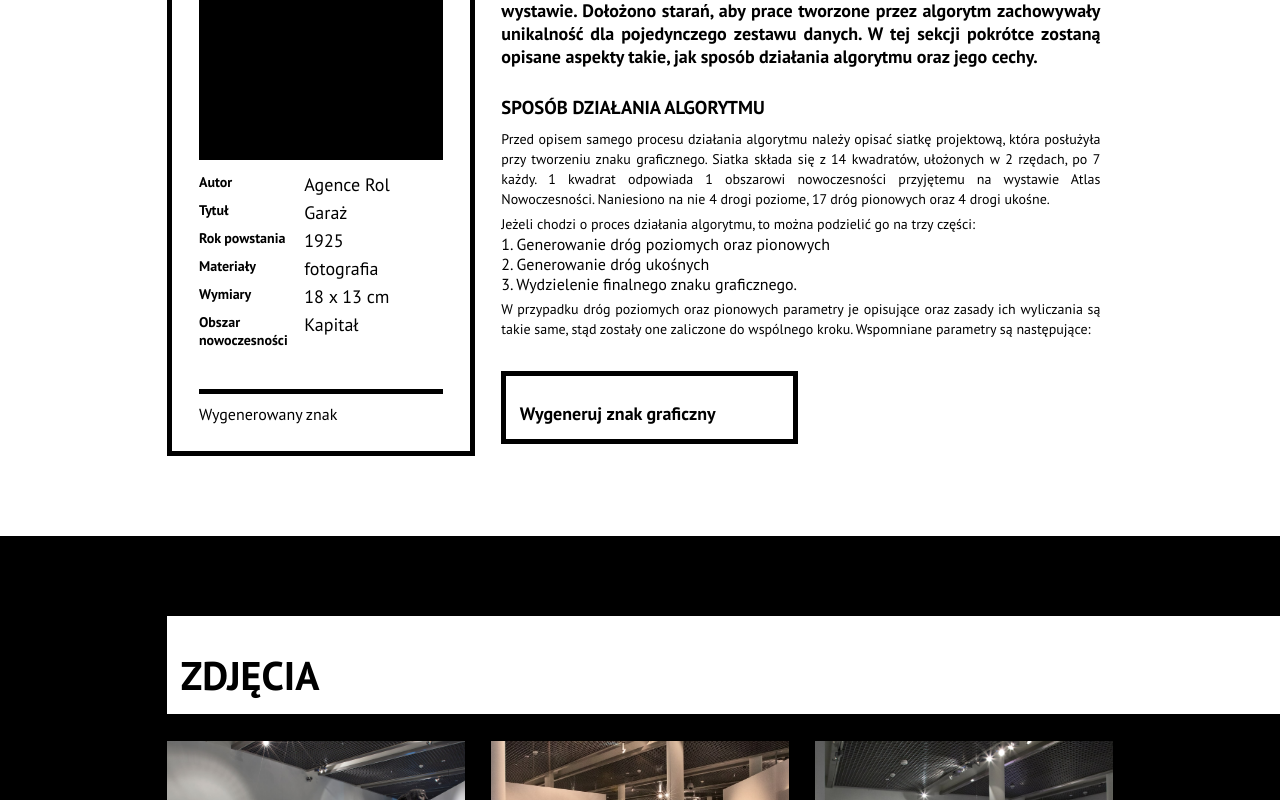
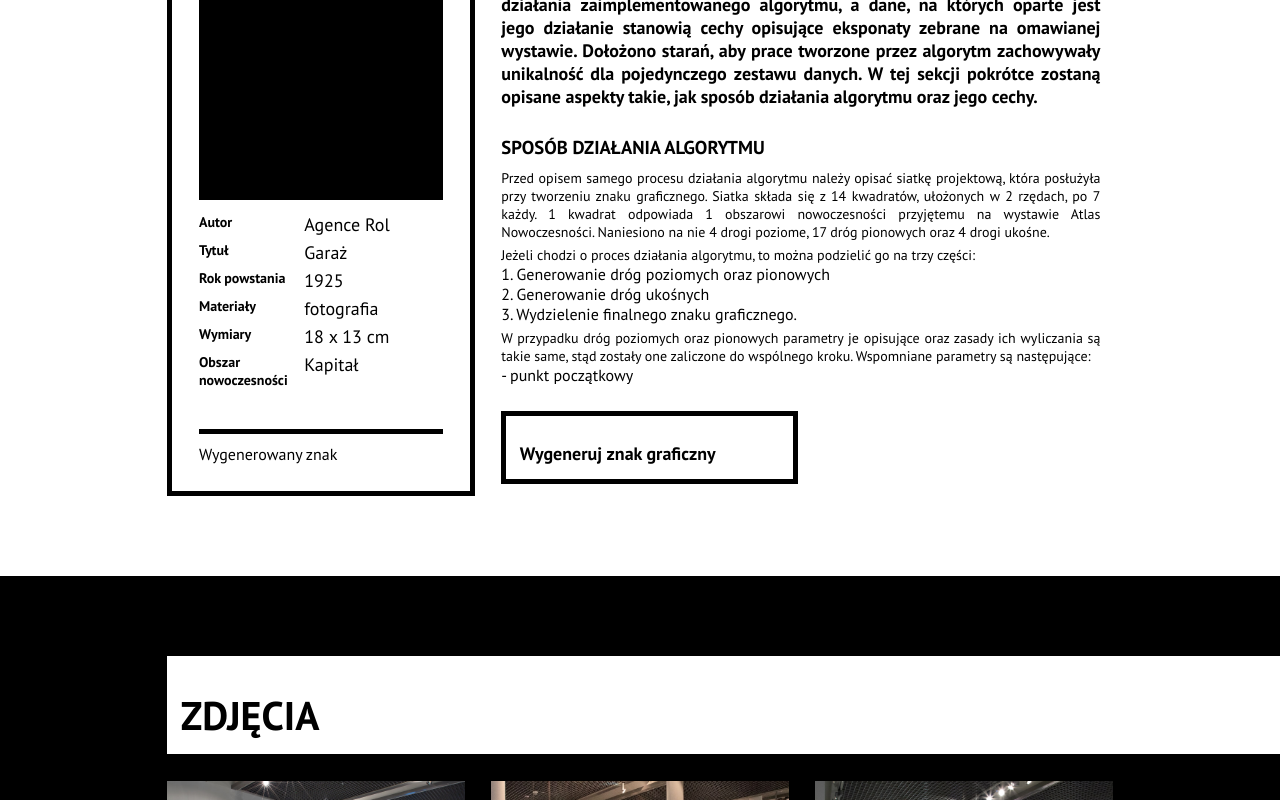
Before and after one commit to jasiek-k/GVI, a React (Create React App) app: page / in a window 1280 px wide. Shown: the part 2080-2880 px from the top of the page. Built offline with nearby package versions, Linux system fonts and the light colour scheme; the HTML template or start-up script is replaced by a standard one.

Commit message:
nesting error fix

```diff
--- a/src/components/common/generativeSectionText/GenerativeSectionText.component.js
+++ b/src/components/common/generativeSectionText/GenerativeSectionText.component.js
@@ -39,8 +39,10 @@
         </li>
       </ul>
     </div>
-    <Text className="generative-section__container__content--text--paragraph paragraph-divider-s">
-      <FormattedMessage id="generativeText:roadsFeatures" />
+    <div className="paragraph-divider-s">
+      <Text className="generative-section__container__content--text--paragraph">
+        <FormattedMessage id="generativeText:roadsFeatures" />
+      </Text>
       <ul className="paragraph-list">
         <li>
           <FormattedMessage id="generativeText:firstRoadFeature" />
@@ -52,8 +54,10 @@
           <FormattedMessage id="generativeText:thirdRoadFeature" />
         </li>
       </ul>
-      <FormattedMessage id="generativeText:obliqueRoadFeature" />
-    </Text>
+      <Text className="generative-section__container__content--text--paragraph">
+        <FormattedMessage id="generativeText:obliqueRoadFeature" />
+      </Text>
+    </div>
     <Text className="generative-section__container__content--text--paragraph paragraph-divider-s">
       <FormattedMessage id="generativeText:algorithmWork" />
     </Text>
@@ -68,9 +72,7 @@
         <FormattedMessage id="generativeText:firstFeatureText1" />
       </Text>
       <Text className="generative-section__container__content--text--quote paragraph-divider-s">
-        <i>
-          <FormattedMessage id="generativeText:firstFeatureQuote" />
-        </i>
+        <FormattedMessage id="generativeText:firstFeatureQuote" />
       </Text>
       <Text className="generative-section__container__content--text--paragraph paragraph-divider-s">
         <FormattedMessage id="generativeText:firstFeatureText2" />
--- a/src/components/common/text/Text.component.js
+++ b/src/components/common/text/Text.component.js
@@ -1,12 +1,17 @@
 import React from "react";
+import clsx from "clsx";
 
 import "./Text.styles.scss";
 
 const Text = ({ children, className, variant, ...props }) => (
   <p
-    className={`common-text
-    ${variant === "intro" ? "intro" : "paragraph"}
-    ${className}`}
+    className={clsx(
+      "common-text",
+      { intro: variant === "intro" },
+      { paragraph: variant === "paragraph" },
+      { quote: variant === "quote" },
+      className
+    )}
     {...props}
   >
     {children}
--- a/src/components/common/text/Text.styles.scss
+++ b/src/components/common/text/Text.styles.scss
@@ -6,7 +6,6 @@
   text-justify: inter-word;
 
   &.intro {
-    // line-height: 1.6em;
     font-size: 18px;
     font-weight: bold;
     margin-bottom: 2.0833vw !important;
@@ -16,6 +15,13 @@
     line-height: 1.42857143;
     font-size: 14px;
     font-weight: 500;
+  }
+
+  &.quote {
+    line-height: 1.42857143;
+    font-size: 14px;
+    font-weight: 500;
+    font-style: italic;
   }
 
   @media (max-width: 600px) {
```
